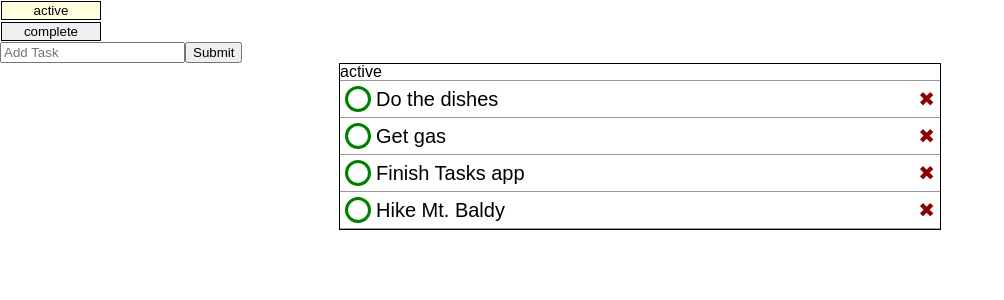
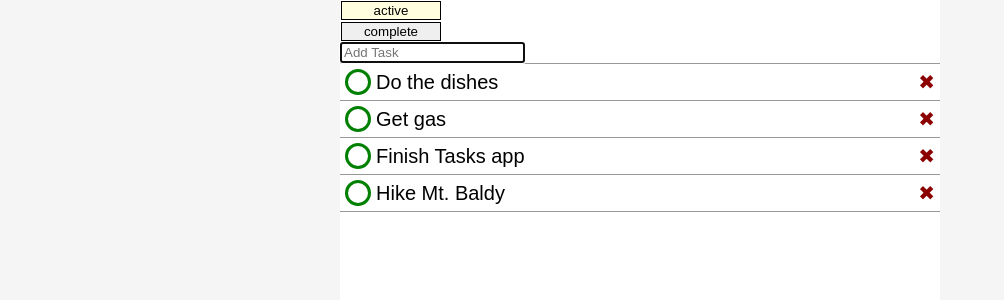
Before and after one commit to sequoian/tasks, a React (Create React App) app: page / in a window 1280 px wide. Shown: the top 300 px of the page, without its empty margins (0-1004 px from the left). Built offline with nearby package versions, Linux system fonts and the light colour scheme; the HTML template or start-up script is replaced by a standard one.

Commit message:
style: centered app

```diff
--- a/src/App.css
+++ b/src/App.css
@@ -4,16 +4,20 @@
   box-sizing: border-box;
 }
 
+html, body, #root, .App {
+  height: 100%;
+}
+
 body {
   font-family: Arial, Helvetica, sans-serif;
+  background-color: whitesmoke;
 }
 
-.tasks {
+.App {
   max-width: 600px;
-  max-height: 400px;
-  border: 1px solid black;
   margin: auto;
-  overflow: auto;
+  background-color: white;
+
 }
 
 .nav {
--- a/src/App.js
+++ b/src/App.js
@@ -77,9 +77,9 @@ class App extends Component {
       <div className="App">
         <Nav onNavClick={this.handlePageChange} selected={this.state.currentPage} />
         <form onSubmit={this.handleSubmit}>
-          <input type="text"  placeholder="Add Task"
+          <input type="text"  placeholder="Add Task" autoFocus={true}
           onChange={this.handleTextChange} value={this.state.text} />
-          <button>Submit</button>
+
         </form>
         <Main page={this.state.currentPage} tasks={this.state.tasks}
         toggleComplete={this.toggleComplete} deleteTask={this.deleteTask} />
@@ -124,7 +124,6 @@ class Main extends Component {
   render() {
     return (
       <div className="tasks">
-        <h2>{this.props.page}</h2>
         <TaskList tasks={this.props.tasks} page={this.props.page}
         toggleComplete={this.props.toggleComplete} deleteTask={this.props.deleteTask} />
       </div>
```
